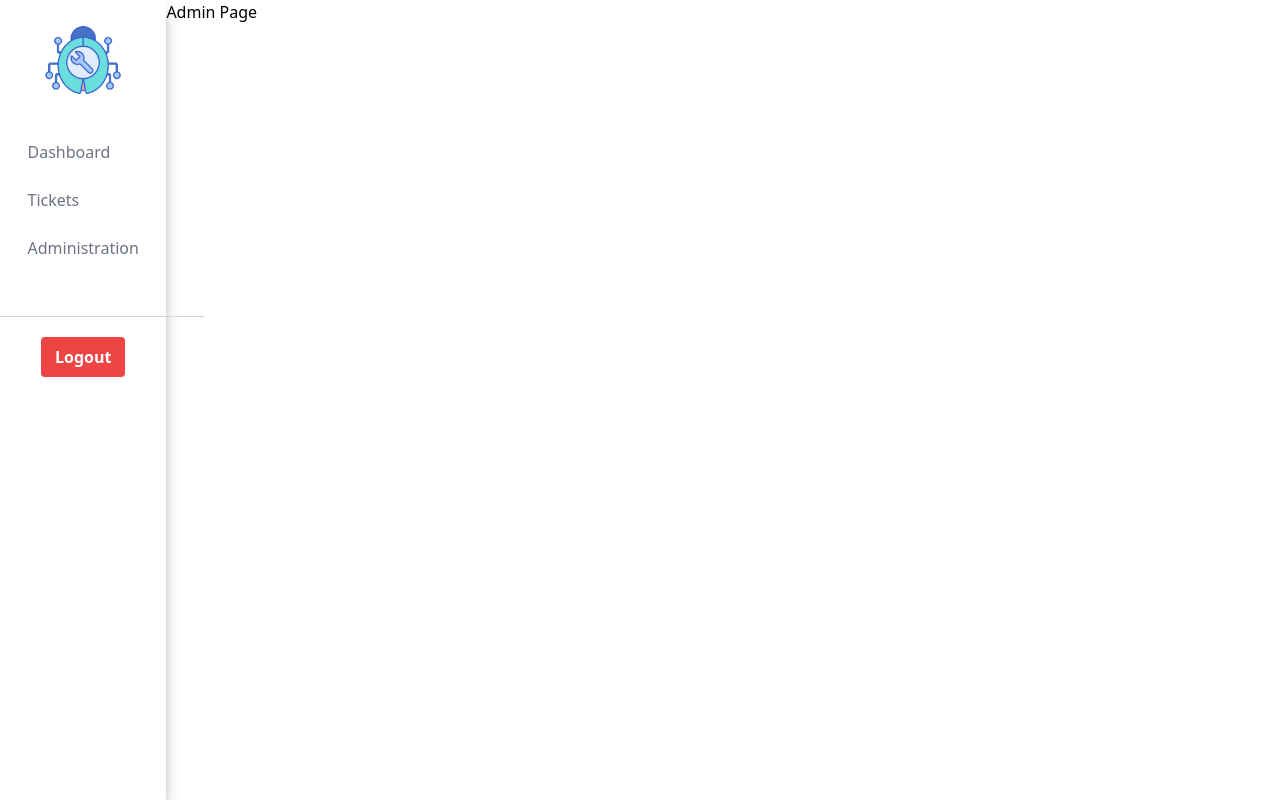
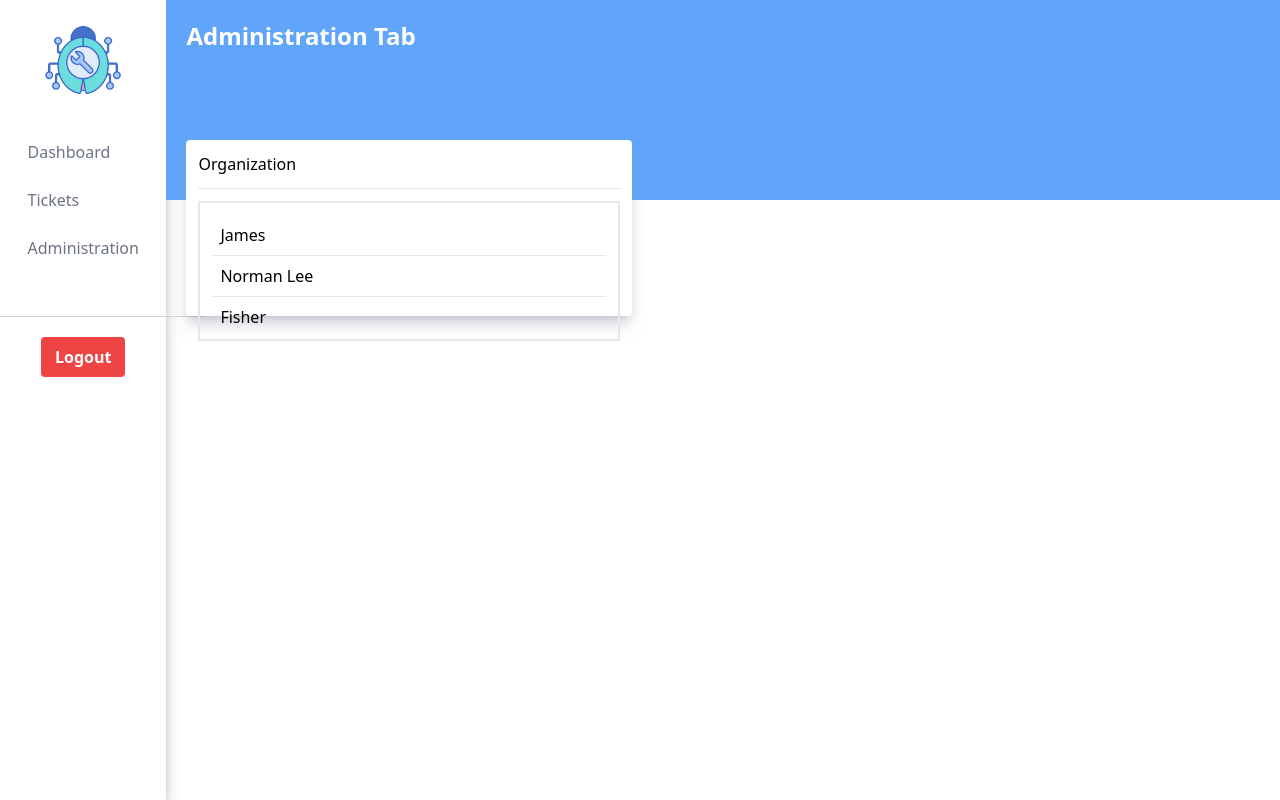
Before and after one commit to bismarkboateng/bug-tracker, a React (Vite) app: page / in a window 1280 px wide. Both pictures are taken after a click on the element "Administration". Built offline with nearby package versions, Linux system fonts and the light colour scheme.

Commit message:
fix: admin tab

```diff
--- a/src/components/Admin.jsx
+++ b/src/components/Admin.jsx
@@ -1,7 +1,20 @@
 const Admin = () => {
     return (
-        <div>
-            Admin Page
+        <div className="w-full">
+            <div className="h-[200px] bg-blue-400 w-full p-5">
+                <h1 className="font-bold text-white text-2xl">Administration Tab</h1>
+            </div>
+
+            <div className="ml-5 mt-[-60px] z-[100] border-1 rounded w-[40%] h-[22%] shadow-lg shadow-gray-400/50
+            bg-white p-3"
+            >
+                <h5>Organization</h5><hr className="mt-3 mb-3"/>
+                <div className="w-full h-[140px] p-3 border-2 border-gray-200">
+                    <p className="p-2 hover:bg-gray-300">James</p><hr className="w-full"/>
+                    <p className="p-2 hover:bg-gray-300">Norman Lee</p><hr />
+                    <p className="p-2 hover:bg-gray-300">Fisher</p>
+                </div>
+            </div>
         </div>
     )
 }
```
